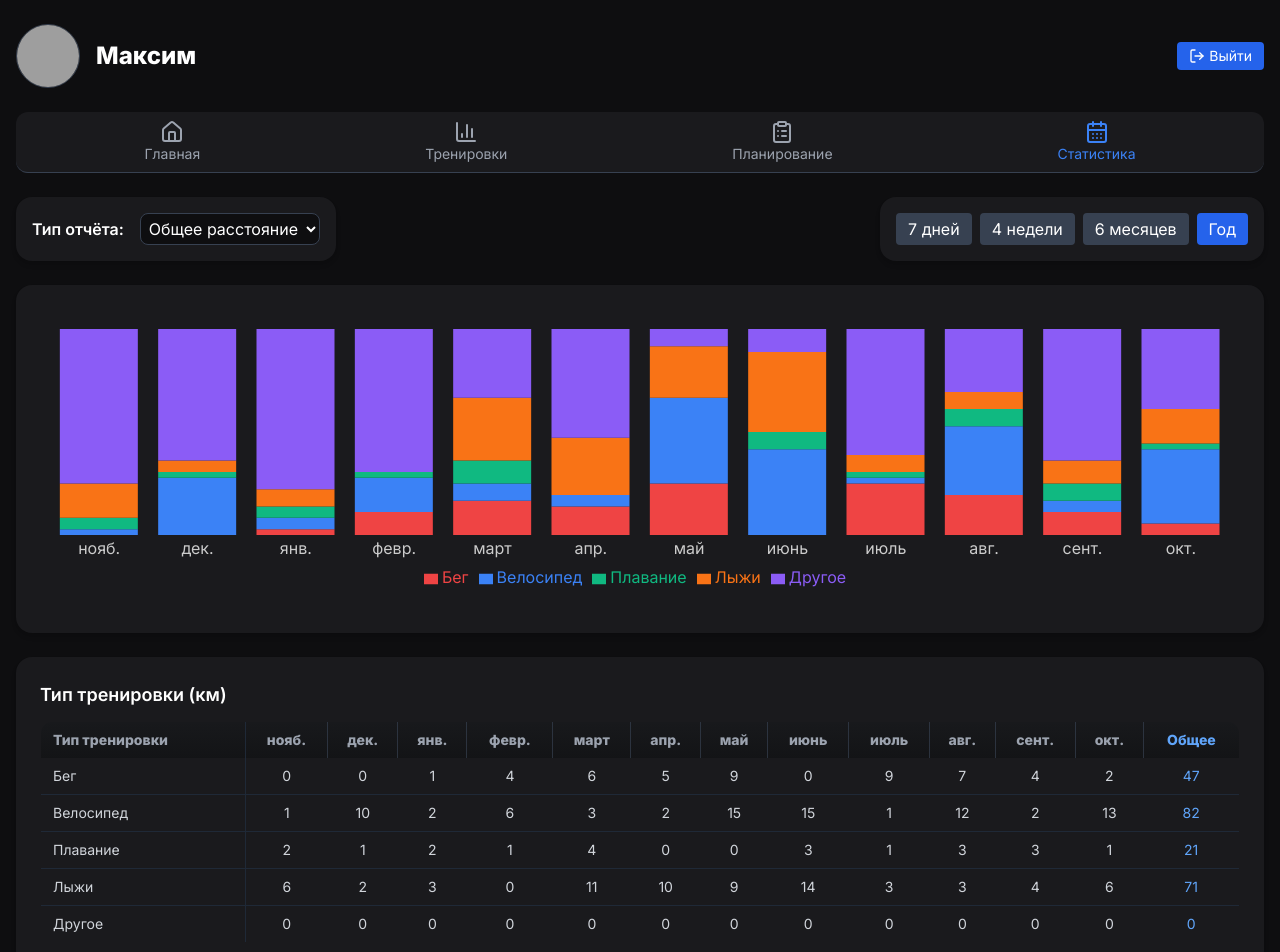
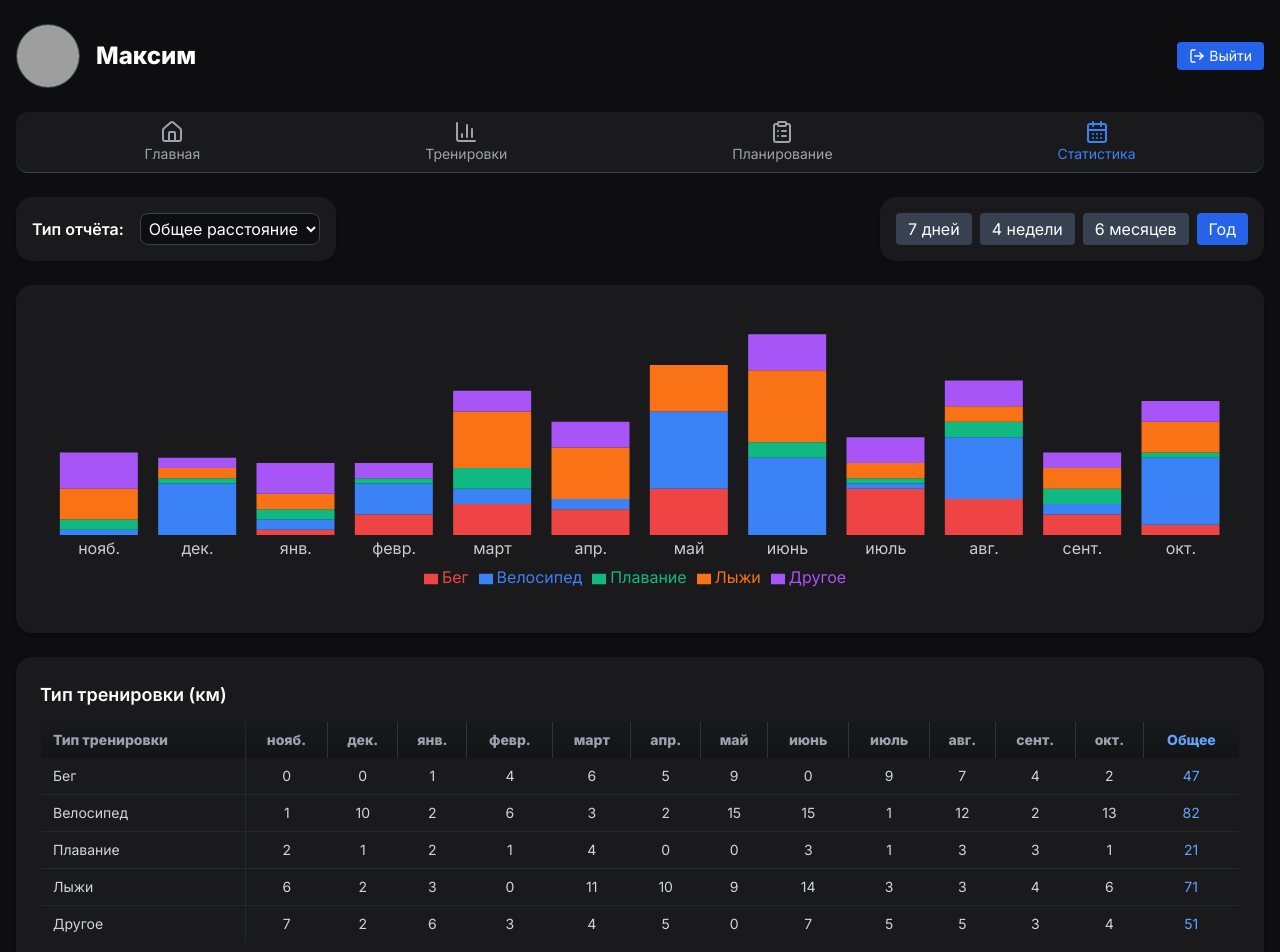
Before and after one commit to mbaliabin/dagbook-test, a React (Vite) app in the folder fasx-frontend/: page /statistics in a window 1280 px wide. Shown: the top 952 px of the page. Built offline with nearby package versions, Linux system fonts and the light colour scheme; grey boxes are pictures that could not be loaded.

Commit message:
Доработка StatisticsPage.tsx 86

```diff
--- a/fasx-frontend/src/pages/StatisticsPage.tsx
+++ b/fasx-frontend/src/pages/StatisticsPage.tsx
@@ -1,4 +1,4 @@
-import React, { useState, useEffect } from "react";
+import React, { useState } from "react";
 import { BarChart, Bar, XAxis, Tooltip, Legend, ResponsiveContainer } from "recharts";
 import { Home, BarChart3, ClipboardList, CalendarDays, LogOut } from "lucide-react";
 import { useNavigate, useLocation } from "react-router-dom";
@@ -9,8 +9,7 @@ type ReportType = "Общее расстояние" | "Длительность"
 export default function StatisticsPage() {
   const [reportType, setReportType] = useState<ReportType>("Общее расстояние");
   const [interval, setInterval] = useState("Год");
-  const [chartData, setChartData] = useState<any[]>([]);
-  const [name] = useState("Максим");
+  const [name, setName] = useState("Максим");
 
   const navigate = useNavigate();
   const location = useLocation();
@@ -29,47 +28,54 @@ export default function StatisticsPage() {
 
   const intervals = ["7 дней", "4 недели", "6 месяцев", "Год"];
 
-  const trainingTypes = reportType === "Выносливость"
-    ? ["I1", "I2", "I3", "I4", "I5"]
-    : ["Бег", "Велосипед", "Плавание", "Лыжи", "Другое"];
+  // Типы тренировок и зоны выносливости
+  const trainingTypes = ["Бег", "Велосипед", "Плавание", "Лыжи", "Другое"];
+  const enduranceZones = ["I1", "I2", "I3", "I4", "I5"];
 
-  // Генерация данных для всех отчетов
+  // Генерация данных для диаграммы и таблицы
   const generateData = () => {
     const today = dayjs();
     let data: any[] = [];
+
+    let types = reportType === "Выносливость" ? enduranceZones : trainingTypes;
+
+    // Максимальные значения для генерации данных
     const maxValues: any = {
-      "Общее расстояние": { Бег: 10, Лыжи: 15, Велосипед: 20, Плавание: 5 },
-      "Длительность": { Бег: 60, Лыжи: 90, Велосипед: 120, Плавание: 30 },
+      "Общее расстояние": { Бег: 10, Лыжи: 15, Велосипед: 20, Плавание: 5, Другое: 8 },
+      "Длительность": { Бег: 60, Лыжи: 90, Велосипед: 120, Плавание: 30, Другое: 45 },
       "Выносливость": { I1: 60, I2: 50, I3: 40, I4: 30, I5: 20 }
     };
 
-    const barsCount = interval === "7 дней" ? 7 : interval === "4 недели" ? 4 : interval === "6 месяцев" ? 6 : 12;
+    let points = 0;
+    if (interval === "7 дней") points = 7;
+    else if (interval === "4 недели") points = 4;
+    else if (interval === "6 месяцев") points = 6;
+    else if (interval === "Год") points = 12;
 
-    for (let i = barsCount - 1; i >= 0; i--) {
+    for (let i = points - 1; i >= 0; i--) {
       let label = "";
       if (interval === "7 дней") label = today.subtract(i, "day").format("DD MMM");
       else if (interval === "4 недели") label = `Нед ${today.subtract(i, "week").startOf("week").format("DD/MM")}`;
-      else label = today.subtract(i, interval === "6 месяцев" ? "month" : "month").format("MMM");
+      else if (interval === "6 месяцев" || interval === "Год") label = today.subtract(i, interval === "6 месяцев" ? "month" : "month").format("MMM");
 
       let item: any = { label };
-      trainingTypes.forEach((type) => {
-        item[type] = Math.floor(Math.random() * maxValues[reportType][type]);
+      types.forEach((t) => {
+        item[t] = Math.floor(Math.random() * maxValues[reportType][t]);
       });
       data.push(item);
     }
+
     return data;
   };
 
-  useEffect(() => {
-    setChartData(generateData());
-  }, [reportType, interval]);
-
-  const months = chartData.map((d) => d.label);
+  const chartData = generateData();
+  const months = chartData.map(d => d.label);
 
   return (
     <div className="min-h-screen bg-[#0e0e10] text-white px-4 py-6">
       <div className="max-w-7xl mx-auto space-y-6">
-        {/* Верхняя плашка */}
+
+        {/* Верхняя плашка — аватар, имя и кнопка Выйти */}
         <div className="flex flex-col md:flex-row md:items-center md:justify-between gap-4">
           <div className="flex items-center space-x-4">
             <img src="/profile-avatar.jpg" alt="Avatar" className="w-16 h-16 rounded-full object-cover border border-gray-700" />
@@ -77,15 +83,12 @@ export default function StatisticsPage() {
               <h1 className="text-2xl font-bold text-white">{name}</h1>
             </div>
           </div>
-          <button
-            onClick={handleLogout}
-            className="bg-blue-600 hover:bg-blue-700 text-white text-sm px-3 py-1 rounded flex items-center"
-          >
+          <button onClick={handleLogout} className="bg-blue-600 hover:bg-blue-700 text-white text-sm px-3 py-1 rounded flex items-center">
             <LogOut className="w-4 h-4 mr-1" /> Выйти
           </button>
         </div>
 
-        {/* Меню */}
+        {/* Верхнее меню */}
         <div className="flex justify-around bg-[#1a1a1d] border-b border-gray-700 py-2 px-4 rounded-xl">
           {menuItems.map((item) => {
             const Icon = item.icon;
@@ -103,7 +106,7 @@ export default function StatisticsPage() {
           })}
         </div>
 
-        {/* Выбор отчета и интервала */}
+        {/* Плашка выбора отчёта и интервала */}
         <div className="flex flex-col md:flex-row md:items-center md:justify-between gap-4">
           <div className="bg-[#1a1a1d] p-4 rounded-2xl shadow-md flex items-center gap-4">
             <span className="font-semibold">Тип отчёта:</span>
@@ -138,9 +141,9 @@ export default function StatisticsPage() {
               <XAxis dataKey="label" axisLine={false} tickLine={false} stroke="#ccc" />
               <Tooltip contentStyle={{ backgroundColor: "#1a1a1d", border: "1px solid #333", color: "#fff" }} />
               <Legend wrapperStyle={{ color: "#fff" }} />
-              {trainingTypes.map((type, idx) => {
-                const colors = ["#ef4444", "#3b82f6", "#10b981", "#f97316", "#8b5cf6"];
-                return <Bar key={type} dataKey={type} stackId="a" fill={colors[idx]} name={type} />;
+              {(reportType === "Выносливость" ? enduranceZones : trainingTypes).map((t, idx) => {
+                const colors = ["#ef4444","#3b82f6","#10b981","#f97316","#a855f7"];
+                return <Bar key={t} dataKey={t} stackId="a" fill={colors[idx % colors.length]} name={t} />;
               })}
             </BarChart>
           </ResponsiveContainer>
@@ -148,12 +151,16 @@ export default function StatisticsPage() {
 
         {/* Таблица */}
         <div className="bg-[#1a1a1d] p-6 rounded-2xl shadow-md mb-10">
-          <h2 className="text-lg font-semibold mb-3">{reportType === "Выносливость" ? "Зоны интенсивности (мин)" : `Тип тренировки (${reportType === "Общее расстояние" ? "км" : "мин"})`}</h2>
+          <h2 className="text-lg font-semibold mb-3">
+            {reportType === "Выносливость" ? "Зоны выносливости (мин)" : `Тип тренировки (${reportType === "Общее расстояние" ? "км" : "мин"})`}
+          </h2>
           <div className="overflow-x-auto">
             <table className="w-full text-sm text-gray-300 border-collapse border border-gray-800 rounded-xl overflow-hidden">
               <thead className="text-gray-400 bg-gradient-to-b from-[#18191c] to-[#131416]">
                 <tr>
-                  <th className="text-left py-2 px-3 border-r border-gray-800">{reportType === "Выносливость" ? "Зона" : "Тип тренировки"}</th>
+                  <th className="text-left py-2 px-3 border-r border-gray-800">
+                    {reportType === "Выносливость" ? "Зона" : "Тип тренировки"}
+                  </th>
                   {months.map((m) => (
                     <th key={m} className="py-2 px-2 text-center border-r border-gray-700/70">{m}</th>
                   ))}
@@ -161,14 +168,14 @@ export default function StatisticsPage() {
                 </tr>
               </thead>
               <tbody>
-                {trainingTypes.map((type) => (
+                {(reportType === "Выносливость" ? enduranceZones : trainingTypes).map((type) => (
                   <tr key={type} className="border-b border-gray-800">
                     <td className="py-2 px-3 border-r border-gray-800">{type}</td>
-                    {months.map((m, i) => (
-                      <td key={i} className="text-center">{chartData[i]?.[type] || 0}</td>
+                    {chartData.map((d, i) => (
+                      <td key={i} className="text-center">{d[type]}</td>
                     ))}
                     <td className="text-center text-blue-400">
-                      {chartData.reduce((sum, item) => sum + (item[type] || 0), 0)}
+                      {chartData.reduce((sum, d) => sum + d[type], 0)}
                     </td>
                   </tr>
                 ))}
@@ -176,6 +183,7 @@ export default function StatisticsPage() {
             </table>
           </div>
         </div>
+
       </div>
     </div>
   );
```
